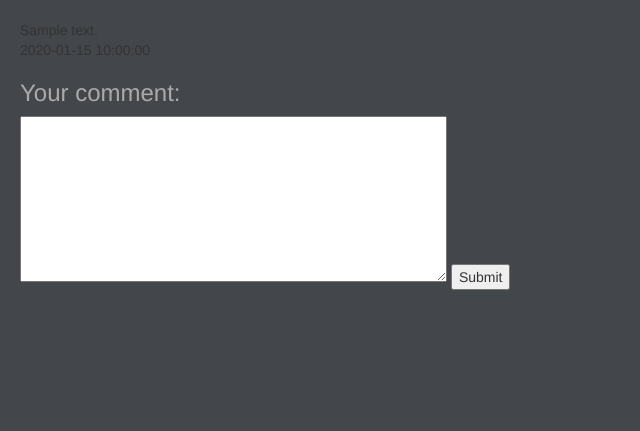
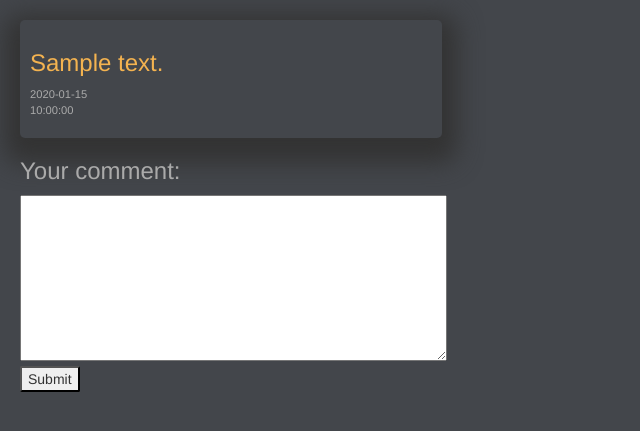
Before and after one commit to Tomporino/askm8remix, a Flask app: template templates/comment.html in a window 1280 px wide. Shown: the part 62-493 px from the top of the page, without its empty margins (0-640 px from the left). Run offline with Flask 2, Linux system fonts and the light colour scheme; the template is opened without the code that fills it: most values are stand-ins (such as "Sample title", 1, 10 or a date in 2020); some libraries are stand-ins or nearby versions.

Commit message:
answer css, question html-css

```diff
--- a/static/style/theme.css
+++ b/static/style/theme.css
@@ -100,12 +100,12 @@ body a:hover {
     border-radius: 5px;
 }
 
-h3 {
+h3, h2{
     color: #AAAAAA;
 }
 
 .q_answer {
-    box-shadow: 0px 10px 25px 15px;
+
     border-radius: 5px;
     padding: 10px;
     display: grid;
@@ -114,17 +114,55 @@ h3 {
 
 }
 
+.answers {
+
+    border-radius: 5px;
+    width: 45%;
+}
+
 .q_answer p {
     color: #AAAAAA;
 }
 
-.q_answer h4 {
+.q_answer h4, h5{
     color: #F4B350;
 }
 
 .answer_buttons {
     display: grid;
-    grid-template-columns: 1fr 3fr 3fr 5fr;
+    grid-template-columns: 0fr 1fr 2fr 2fr;
     padding: 10px;
     text-align: center;
+
 }
+
+button {
+    border-radius: 2px;
+}
+
+.answer_comment {
+    box-shadow: 0px 10px 25px 15px;
+    border-radius: 5px;
+    width: 34%;
+    padding: 10px
+}
+
+.answer_comment h3 {
+    color: #F4B350;
+}
+
+.answer_comment_form {
+    border-radius: 5px;
+}
+
+.q_answ_comm {
+    margin-left: 40px;
+
+}
+
+.comment_button {
+    display: grid;
+    grid-template-columns: 0fr 0fr 8fr 6fr;
+
+    text-align: center;
+}
--- a/templates/comment.html
+++ b/templates/comment.html
@@ -1,25 +1,27 @@
 {% extends 'layout.html' %}
 {% block content %}
      {% if edit  %}
-        <div id="edit_comment">
+        <div class"edit_comment">
             <form name="edit_comm_form" method="post">
-                <textarea name="edit_comment" id="edit_com" cols="50" rows="8">{{ comment.message }}</textarea>
+                <div><textarea name="edit_comment" id="edit_com" cols="50" rows="8">{{ comment.message }}</textarea></div>
                 <div>{{ comment.submission_time }}</div>
                 <button type="submit">Edit</button>
             </form>
         </div>
     {% else %}
 
-    <div id="answer_comment">
-                <div>{{ answer.message }}</div>
-                <div>{{ answer.submission_time }}</div>
-            </div>
-            <div id="answer_comment">
+        <div class="answer_comment">
+                <div><h3>{{ answer.message }}</h3></div>
+                <div class="sub_data"><p>{{ answer.submission_time }}</p></div>
+        </div>
+
+            <div class="answer_comment_form">
                 <h3>Your comment:</h3>
                     <form name="answer_comment" method="post">
-                        <textarea name="answer_comment" id="comment_form" cols="50" rows="8"></textarea>
+                        <div><textarea name="answer_comment" id="comment_form" cols="50" rows="8"></textarea></div>
                         <button type="submit">Submit</button>
                     </form>
             </div>
+
    {% endif %}
 {% endblock %}
```
Also changed, not shown: templates/question.html (+12 -6 lines).
